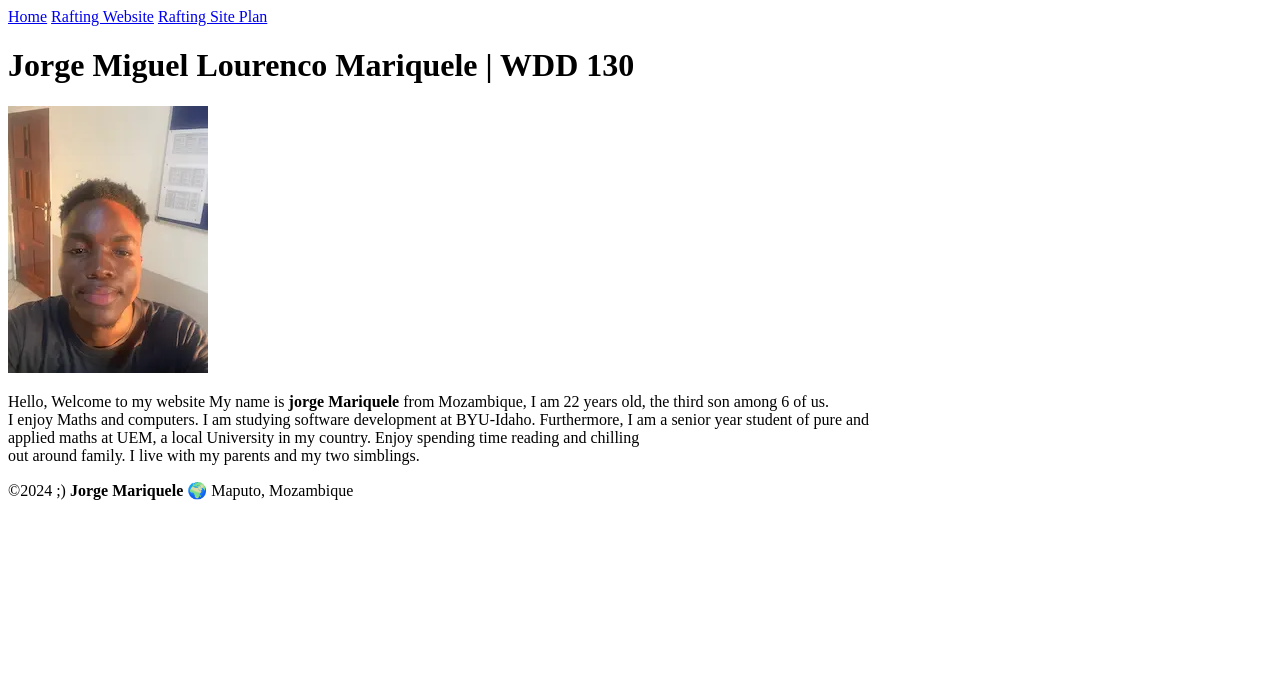
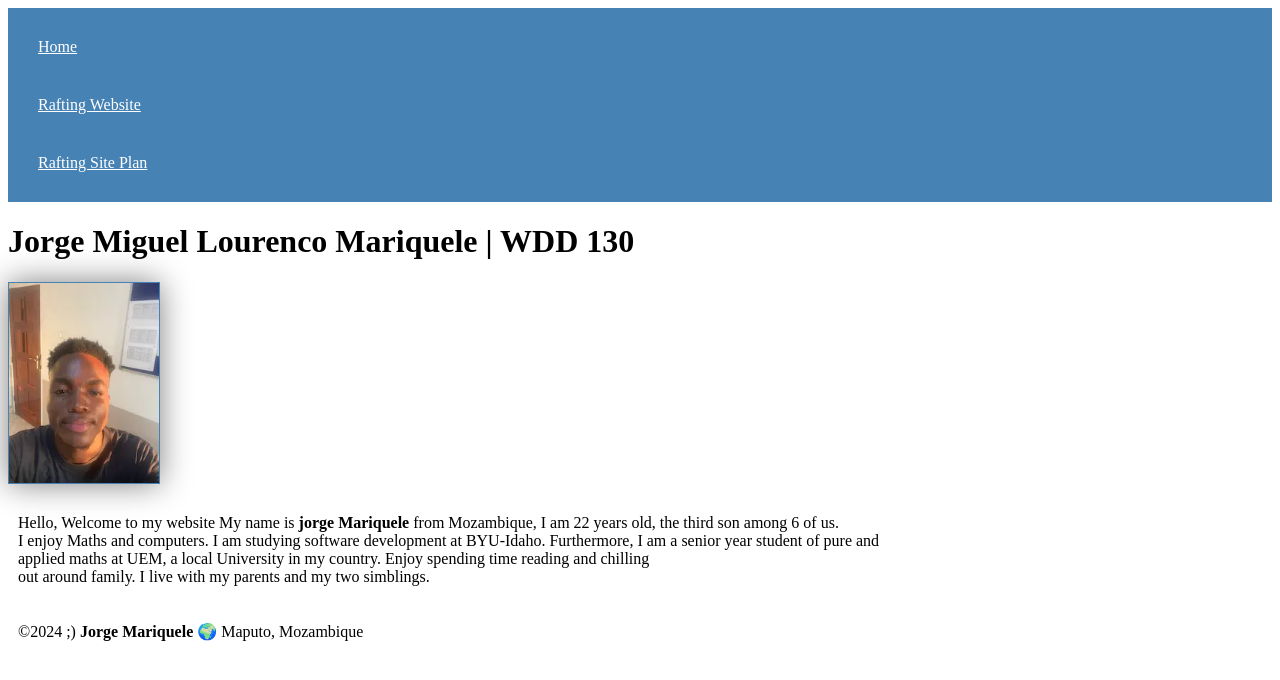
Before and after one commit to Jmariquele/wdd130, a plain HTML site: page index.html in a window 1280 px wide. Drawn offline with Linux system fonts and the light colour scheme.

Commit message:
applied the css elements in the web page

```diff
--- a/index.html
+++ b/index.html
@@ -3,6 +3,7 @@
 <head>
     <meta charset="UTF-8">
     <meta name="viewport" content="width=device-width, initial-scale=1.0">
+    <link rel="stylesheet" href="styles/styles.css">
     <title> Jorge Mariquele | WDD 130 </title>
 </head>
 <body>
--- /dev/null
+++ b/styles/styles.css
@@ -0,0 +1,23 @@
+nav {
+    background-color: steelblue;
+    padding: 10px;
+}
+
+nav a {
+    color: white;
+    display: block;
+    padding: 20px;
+}
+
+h1 {
+    color: steelbue;
+}
+img{
+    width: 150px;
+    height: auto;
+    border: 1px solid steelblue;
+    box-shadow: 0 0 30px gray;
+}
+p {
+    padding: 10px;
+}
```
